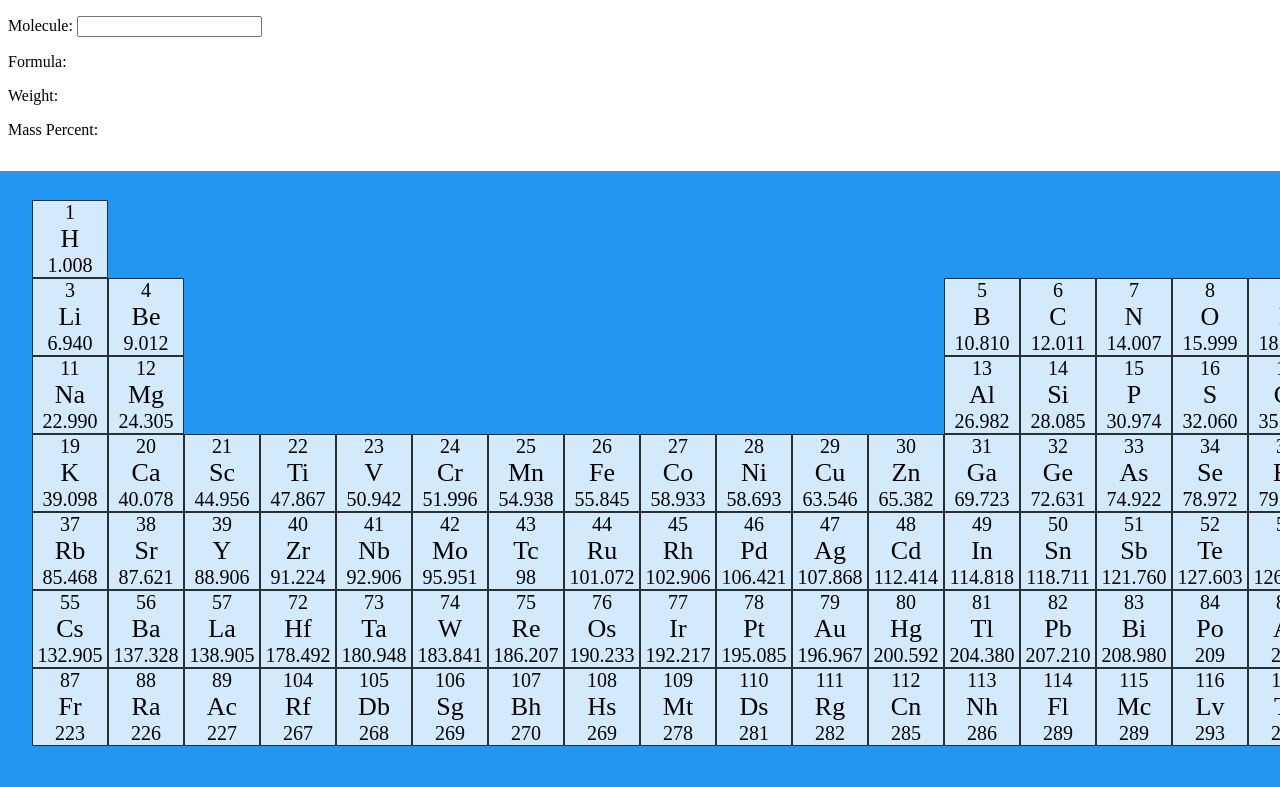
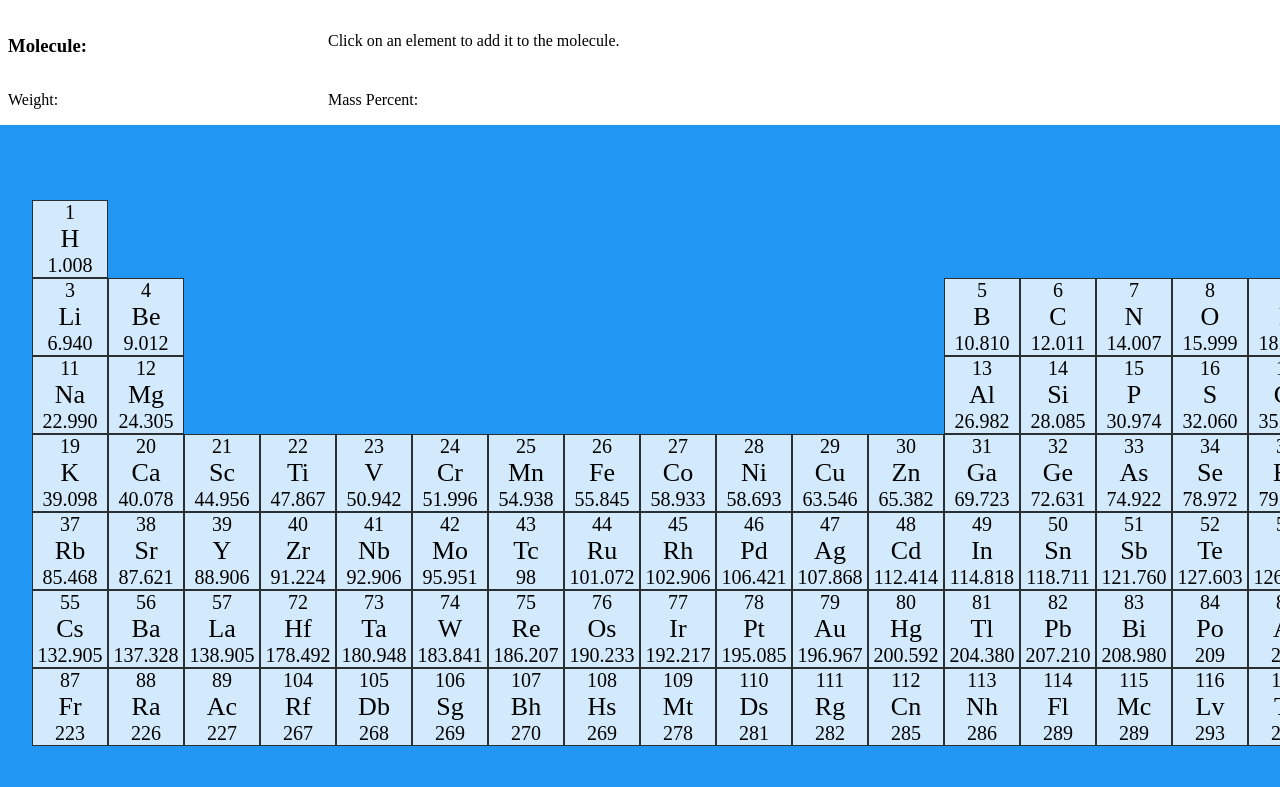
Before and after one commit to johnpatbatt/periodic-table, a React (Create React App) app: page / in a window 1280 px wide. Shown: the top 787 px of the page. Built offline with nearby package versions, Linux system fonts and the light colour scheme.

Commit message:
put grid in display

```diff
--- a/src/App.css
+++ b/src/App.css
@@ -6,9 +6,11 @@ body {
   margin-top: -11rem;
   background: white;
   width: 100%;
-  padding: 1rem;
+  padding: 1rem 8rem 0 1rem;
   margin-left: -1rem;
   position: fixed;
+  display: grid;
+  grid-template-columns: 25% auto
 }
 
 .grid-container-main {
--- a/src/App.js
+++ b/src/App.js
@@ -80,15 +80,10 @@ class App extends Component {
     });
 
     for (let ele in mass) {
-      mass_composition += `${ele} ${mass[ele].toFixed(2)}% `;
+      mass_composition += `${ele} ${mass[ele].toFixed(2)}%, `;
     }
 
     return mass_composition;
-  };
-
-  parsemolecule = () => {
-    const userInput = this.state.molecule_input;
-    return userInput;
   };
 
   render() {
@@ -96,9 +91,9 @@ class App extends Component {
       <div className="App">
         {/* molecule info display */}
         <div className="display">
-          <span>Molecule: </span>
-          <input name="molecule_input" onChange={this.parsemolecule} />
-          <p>Formula: {this.state.formula}</p>
+          <h3>Molecule: {this.state.formula} </h3>
+
+          <p>Click on an element to add it to the molecule.</p>
           <p>
             Weight:{" "}
             {this.state.molecular_weight
```
